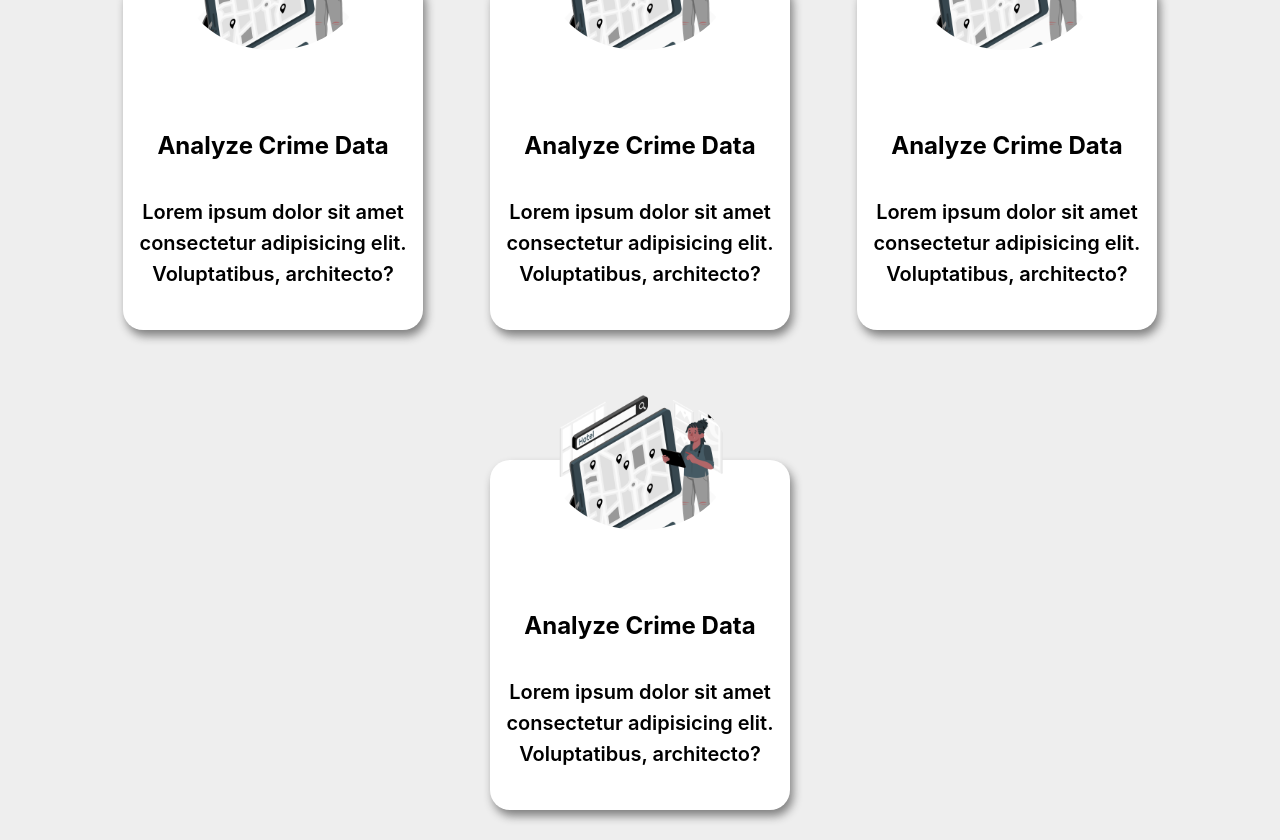
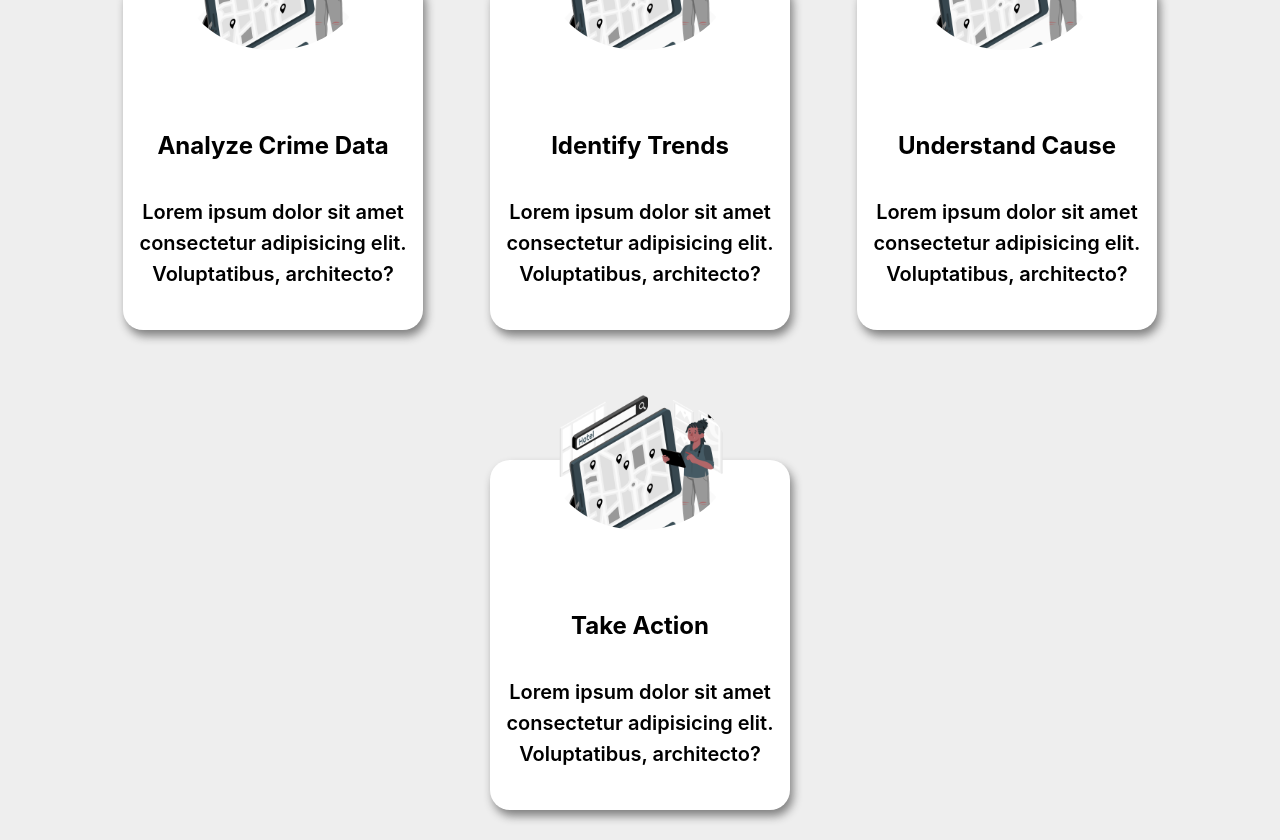
Before and after one commit to gerald023/Eulivy-Boutique, a React (Vite) app: page / in a window 1280 px wide. Shown: the part 1040-1880 px from the top of the page. Built offline with nearby package versions, Linux system fonts and the light colour scheme.

Commit message:
added the infosection

```diff
--- a/src/pages/landing/components/IconCard.tsx
+++ b/src/pages/landing/components/IconCard.tsx
@@ -4,7 +4,7 @@ import iconImage from '../../../assets/images/analize_crime.png'
 import { IconCardType } from "../../../types/props_types";
 
 
-function IconCard(data :{data: IconCardType}) {
+function IconCard(data : IconCardType) {
   return (
     <>
       <Box className="icon_card">
@@ -12,7 +12,7 @@ function IconCard(data :{data: IconCardType}) {
             <Image src={iconImage}/>
         </Box>
         <Box className="icon_txt">
-            <h2>Analyze Crime Data</h2>
+            <h2>{data.title}</h2>
             <p>Lorem ipsum dolor sit amet consectetur adipisicing elit. Voluptatibus, architecto?</p>
         </Box>
       </Box>
--- a/src/pages/landing/components/InfoSection.tsx
+++ b/src/pages/landing/components/InfoSection.tsx
@@ -10,7 +10,7 @@ function InfoSection() {
         {
             IconCateData.map(data =>{
                 return(
-                    <IconCard data={data}/>
+                    <IconCard description={data.description} image={data.image} title={data.title} />
                 )
             })
         }
```
